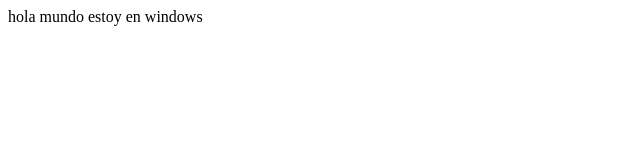
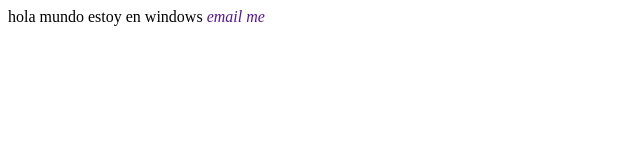
Before and after one commit to YhonatanQU/SerSJM, a plain HTML site: page index.html in a window 1280 px wide. Shown: the full height of the page, 0-640 px from the left. Drawn offline with Linux system fonts and the light colour scheme.

Commit message:
estilos a la etiqueta <a>

```diff
--- a/css/App.css
+++ b/css/App.css
@@ -0,0 +1,8 @@
+a{
+	font-style: italic;
+	text-decoration: none;
+	color: ##EF3A3A;
+}
+a:active{
+	color: #B10B0B;
+}
--- a/index.html
+++ b/index.html
@@ -14,5 +14,6 @@
 
 
     estoy en windows
+    <a href="" class="button">email me</a>
 </body>
 </html>
```
